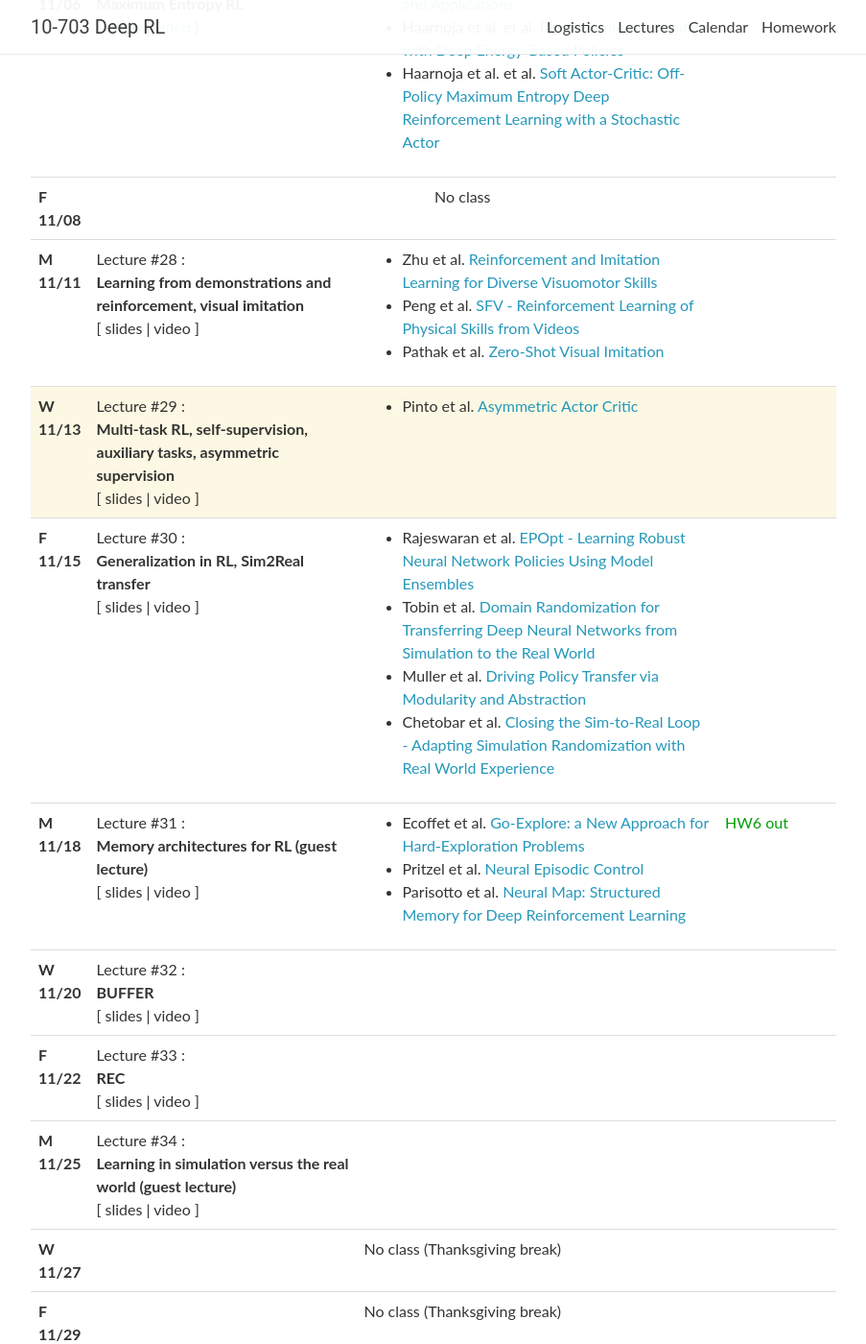
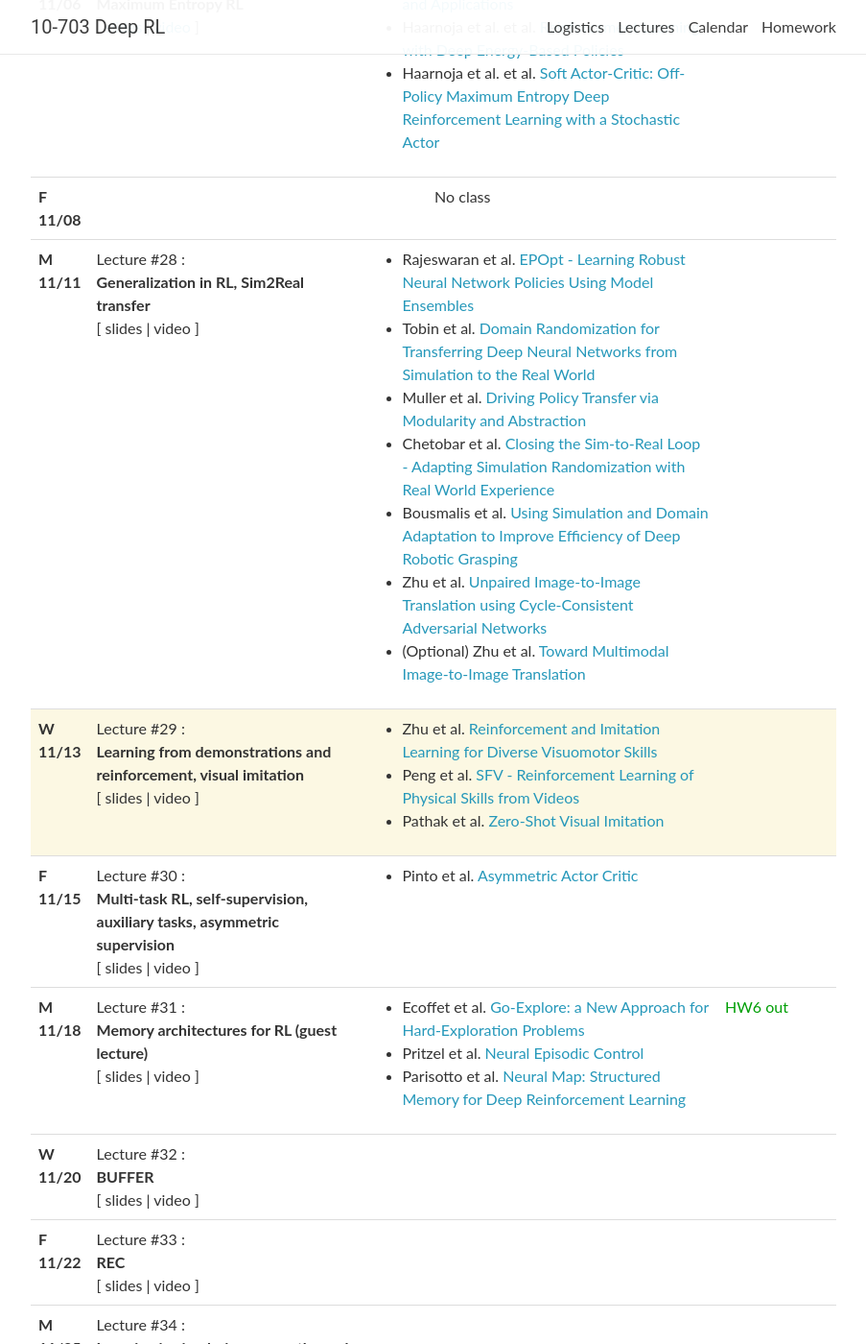
Before and after one commit to cmudeeprl/703website_f19, a Jekyll site: the page built from _pages/lectures.md, in a window 1280 px wide and 1400 px high, scrolled down 4589 px. Shown: the whole window at 96% size, without its empty margins (188-1091 px from the left). Built offline with Jekyll 4.4.1, drawn with Linux system fonts in a browser that asks for light colours; nearby versions of some CDN libraries; comment, search, counter and statistics services are not loaded.

Commit message:
lectures

```diff
--- a/_data/lectures.yml
+++ b/_data/lectures.yml
@@ -399,13 +399,30 @@
   lecturer:
   title: >
     No class
-  slides:
-  video:
+  slides: https://cmudeeprl.github.io/703website/assets/lectures/lecture_20.pdf
+  video: https://scs.hosted.panopto.com/Panopto/Pages/Viewer.aspx?id=a36ec736-d6d4-4f98-ad6d-ab020117bf36
   notes:
   readings:
   logistics:
 
 - date: M 11/11
+  lecturer:
+  title: >
+    <strong>Generalization in RL, Sim2Real transfer</strong>
+  slides:
+  video:
+  notes:
+  readings:
+    - Rajeswaran et al. <a href="https://arxiv.org/abs/1610.01283" target="_blank">EPOpt - Learning Robust Neural Network Policies Using Model Ensembles</a>
+    - Tobin et al. <a href="https://arxiv.org/abs/1703.06907" target="_blank">Domain Randomization for Transferring Deep Neural Networks from Simulation to the Real World</a>
+    - Muller et al. <a href="https://arxiv.org/abs/1804.09364" target="_blank">Driving Policy Transfer via Modularity and Abstraction</a>
+    - Chetobar et al. <a href="https://arxiv.org/abs/1810.05687" target="_blank">Closing the Sim-to-Real Loop - Adapting Simulation Randomization with Real World Experience</a>
+    - Bousmalis et al. <a href="https://arxiv.org/abs/1709.07857" target="_blank">Using Simulation and Domain Adaptation to Improve Efficiency of Deep Robotic Grasping</a>
+    - Zhu et al. <a href="https://arxiv.org/abs/1703.10593" target="_blank">Unpaired Image-to-Image Translation using Cycle-Consistent Adversarial Networks</a>
+    - (Optional) Zhu et al. <a href="https://arxiv.org/abs/1711.11586" target="_blank">Toward Multimodal Image-to-Image Translation</a>
+  logistics:
+
+- date: W 11/13
   lecturer:
   title: >
     <strong>Learning from demonstrations and reinforcement, visual imitation</strong>
@@ -418,7 +435,8 @@
     - Pathak et al. <a href="https://arxiv.org/abs/1804.08606" target="_blank">Zero-Shot Visual Imitation</a>
   logistics:
 
-- date: W 11/13
+
+- date: F 11/15
   lecturer:
   title: >
     <strong>Multi-task RL, self-supervision, auxiliary tasks, asymmetric supervision</strong>
@@ -427,21 +445,6 @@
   notes:
   readings:
     - Pinto et al. <a href="https://arxiv.org/abs/1710.06542" target="_blank">Asymmetric Actor Critic</a>
-  logistics:
-
-
-- date: F 11/15
-  lecturer:
-  title: >
-    <strong>Generalization in RL, Sim2Real transfer</strong>
-  slides:
-  video:
-  notes:
-  readings:
-    - Rajeswaran et al. <a href="https://arxiv.org/abs/1610.01283" target="_blank">EPOpt - Learning Robust Neural Network Policies Using Model Ensembles</a>
-    - Tobin et al. <a href="https://arxiv.org/abs/1703.06907" target="_blank">Domain Randomization for Transferring Deep Neural Networks from Simulation to the Real World</a>
-    - Muller et al. <a href="https://arxiv.org/abs/1804.09364" target="_blank">Driving Policy Transfer via Modularity and Abstraction</a>
-    - Chetobar et al. <a href="https://arxiv.org/abs/1810.05687" target="_blank">Closing the Sim-to-Real Loop - Adapting Simulation Randomization with Real World Experience</a>
   logistics:
 
 - date: M 11/18
```
Also changed, not shown: 1 other file.
